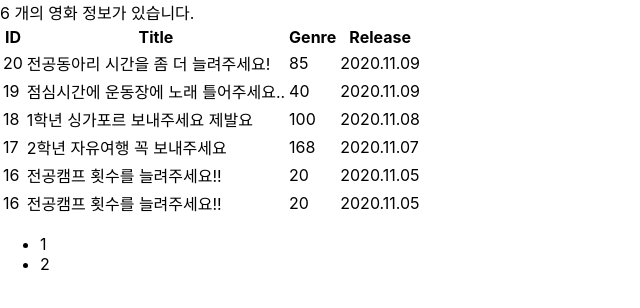
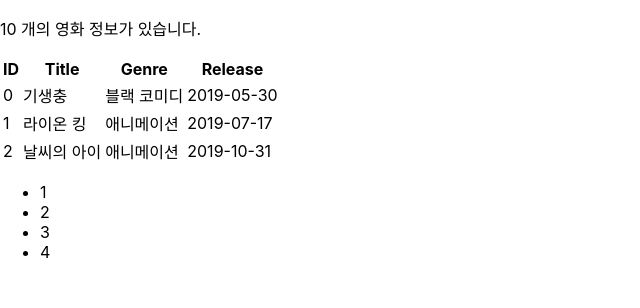
Before and after one commit to chaewoong0407/Pagenation-Practice, a React (Create React App) app: page / in a window 1280 px wide. Shown: the top 308 px of the page, without its empty margins (0-640 px from the left). Built offline with nearby package versions, Linux system fonts and the light colour scheme.

Commit message:
modify pagedata petition to movie

```diff
--- a/src/components/PetitionPage.js
+++ b/src/components/PetitionPage.js
@@ -1,69 +1,56 @@
+/***** ./components/MoviesPage.jsx *****/
+
 import React, { useState } from "react";
+import Pagination from "./common/Pagenation";
 import { paginate } from "../utils/paginate";
-import Pagenation from "./common/Pagenation";
 
-const PetitionPage = () => {
-  const getPeitions = () => {
-    const petitions = [
+const MoviesPage = () => {
+  const getMovies = () => {
+    const movies = [
+      { id: 0, title: "기생충", genre: "블랙 코미디", release: "2019-05-30" },
+      { id: 1, title: "라이온 킹", genre: "애니메이션", release: "2019-07-17" },
       {
-        id: 20,
-        title: "전공동아리 시간을 좀 더 늘려주세요!",
-        agreed: 85,
-        end_at: "2020.11.09",
+        id: 2,
+        title: "날씨의 아이",
+        genre: "애니메이션",
+        release: "2019-10-31",
       },
+      { id: 3, title: "알라딘", genre: "판타지", release: "2019-05-23" },
+      { id: 4, title: "나랏말싸미", genre: "역사", release: "2019-07-24" },
+      { id: 5, title: "주전장", genre: "역사", release: "2019-07-25" },
       {
-        id: 19,
-        title: "점심시간에 운동장에 노래 틀어주세요..",
-        agreed: 40,
-        end_at: "2020.11.09",
+        id: 6,
+        title: "어벤져스: 엔드게임",
+        genre: "판타지",
+        release: "2019-04-24",
       },
-      {
-        id: 18,
-        title: "1학년 싱가포르 보내주세요 제발요",
-        agreed: 100,
-        end_at: "2020.11.08",
-      },
-      {
-        id: 17,
-        title: "2학년 자유여행 꼭 보내주세요",
-        agreed: 168,
-        end_at: "2020.11.07",
-      },
-      {
-        id: 16,
-        title: "전공캠프 횟수를 늘려주세요!!",
-        agreed: 20,
-        end_at: "2020.11.05",
-      },
-      {
-        id: 16,
-        title: "전공캠프 횟수를 늘려주세요!!",
-        agreed: 20,
-        end_at: "2020.11.05",
-      },
+      { id: 7, title: "봉오동 전투", genre: "역사", release: "2019-08-07" },
+      { id: 8, title: "김복동", genre: "역사", release: "2019-08-08" },
+      { id: 9, title: "코코", genre: "애니메이션", release: "2018-01-11" },
     ];
-    return petitions;
+    return movies;
   };
 
-  const [petitions, setPetitions] = useState({
-    data: getPeitions(),
-    pageSize: 3,
-    currentPage: 1,
+  const [movies, setMovies] = useState({
+    // 영화 정보를 담는 state
+    data: getMovies(), // 영화 정보
+    pageSize: 3, // 한 페이지에 보여줄 아이템(영화목록) 개수
+    currentPage: 1, // 현재 활성화된 페이지 위치
   });
 
   const handlePageChange = (page) => {
-    setPetitions({ ...petitions, currentPage: page });
+    setMovies({ ...movies, currentPage: page });
   };
 
-  const { data, pageSize, currentPage } = petitions;
-  const pagedPetitions = paginate(data, currentPage, pageSize);
+  const { data, pageSize, currentPage } = movies;
+  const pagedMovies = paginate(data, currentPage, pageSize); // 페이지 별로 아이템이 속한 배열을 얻어옴
 
-  const { length: count } = petitions.data;
-  if (count === 0) return <div>청원이 없습니다.</div>;
+  const { length: count } = movies.data;
+  if (count === 0) return <p>영화 정보가 없습니다.</p>;
 
   return (
     <>
-      <div>{count} 개의 영화 정보가 있습니다.</div>
+      <p>{count} 개의 영화 정보가 있습니다.</p>
 
       <table className="table">
         <thead>
@@ -75,20 +62,19 @@ const PetitionPage = () => {
           </tr>
         </thead>
         <tbody>
-          {petitions.data.map((petition) => (
-            <tr key={petition.id}>
-              <td>{petition.id}</td>
-              <td>{petition.title}</td>
-              <td>{petition.agreed}</td>
-              <td>{petition.end_at}</td>
+          {pagedMovies.map((movie) => (
+            <tr key={movie.id}>
+              <td>{movie.id}</td>
+              <td>{movie.title}</td>
+              <td>{movie.genre}</td>
+              <td>{movie.release}</td>
             </tr>
           ))}
         </tbody>
       </table>
-
-      <Pagenation
+      <Pagination
+        pageSize={pageSize}
         itemsCount={count}
-        pageSize={petitions.pageSize}
         currentPage={currentPage}
         onPageChange={handlePageChange}
       />
@@ -96,4 +82,4 @@ const PetitionPage = () => {
   );
 };
 
-export default PetitionPage;
+export default MoviesPage;
--- a/src/components/common/Pagenation.js
+++ b/src/components/common/Pagenation.js
@@ -1,18 +1,25 @@
 import React from "react";
 import _ from "lodash";
 
-const Pagenation = (props) => {
-  const { itemsCount, pageSize, currentPage, onPageChange } = props;
-  const pageCount = Math.ceil(itemsCount / pageSize);
+const Pagination = (props) => {
+  const { itemsCount, pageSize, currentPage, onPageChange } = props; // 각각 아이템(영화목록) 개수, 한 페이지에 보여줄 아이템(영화목록) 개수
 
-  if (pageCount === 1) return null;
+  const pageCount = Math.ceil(itemsCount / pageSize); // 몇 페이지가 필요한지 계산
+  if (pageCount === 1) return null; // 1페이지 뿐이라면 페이지 수를 보여주지 않음
 
-  const pages = _.range(1, pageCount + 1);
+  const pages = _.range(1, pageCount + 1); // 마지막 페이지에 보여줄 컨텐츠를 위해 +1, https://lodash.com/docs/#range 참고
+
   return (
     <nav>
-      <ul>
+      {" "}
+      {/* VSCode 입력: nav>ul.pagination>li.page-item>a.page-link */}
+      <ul className="pagination">
         {pages.map((page) => (
-          <li key={page} style={{ cursor: "pointer" }}>
+          <li
+            key={page}
+            className={page === currentPage ? "page-item active" : "page-item"} // Bootstrap을 이용하여 현재 페이지를 시각적으로 표시
+            style={{ cursor: "pointer" }}
+          >
             <a className="page-link" onClick={() => onPageChange(page)}>
               {page}
             </a>{" "}
@@ -24,4 +31,4 @@ const Pagenation = (props) => {
   );
 };
 
-export default Pagenation;
+export default Pagination;
--- a/src/utils/paginate.js
+++ b/src/utils/paginate.js
@@ -1,12 +1,7 @@
-/***** ../utils/paginate.js *****/
-
 import _ from "lodash";
 
-export function paginate(items, pageNumber, pageSize) {
-  const startIndex = (pageNumber - 1) * pageSize; // 자를 배열의 시작점
+export const paginate = (items, pageNumber, pageSize) => {
+  const startIndex = (pageNumber - 1) * pageSize;
 
-  return _(items)
-    .slice(startIndex) // 시작점부터 배열을 자르되
-    .take(pageSize) // pageSize만큼의 배열을 취함
-    .value(); // lodash wrapper 객체를 regular 배열로 변환
-}
+  return _(items).slice(startIndex).take(pageSize).value();
+};
```
